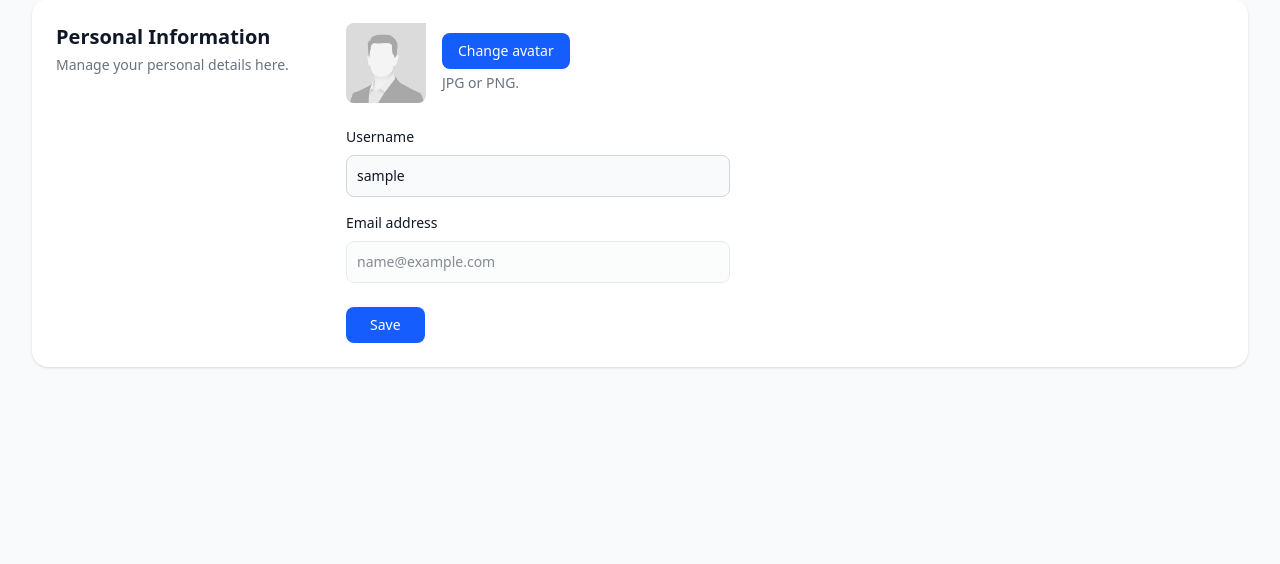
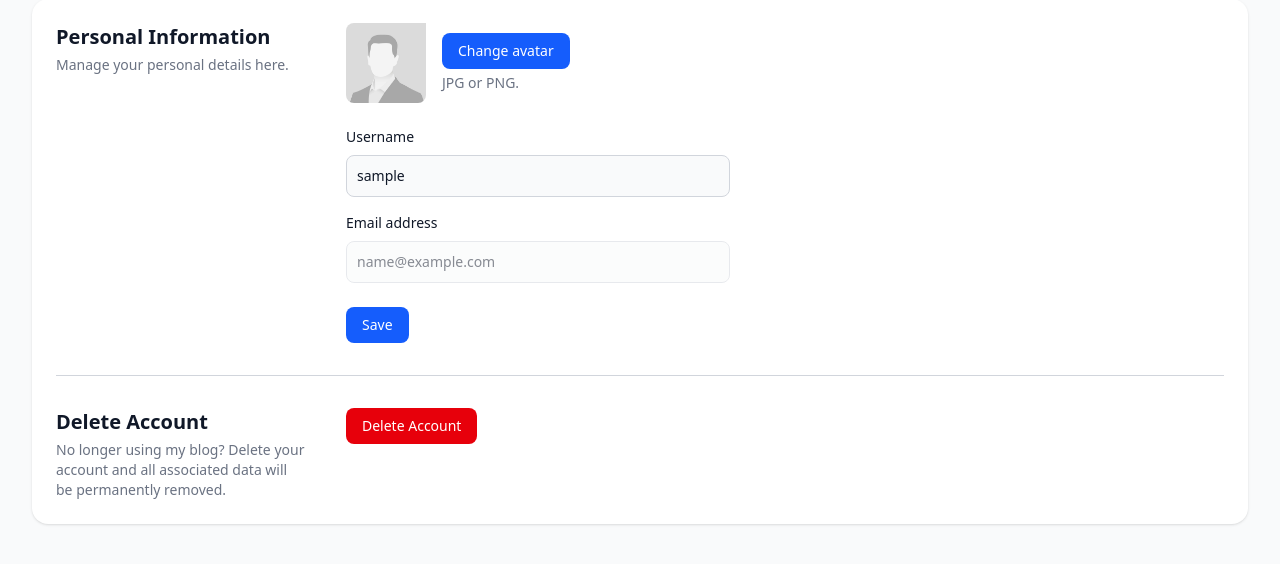
Before and after one commit to Gal1leox/flask-blog-website, a Flask app: page /settings in a window 1280 px wide. Shown: the part 97-661 px from the top of the page. Run offline with Flask 3, Linux system fonts and the light colour scheme; the visitor is signed in with stand-in values (Sample User, id 1); some libraries are stand-ins or nearby versions.

Commit message:
feat(frontend): add delete account section and delete account modal for settings page

```diff
--- a/website/templates/components/ui/field.html
+++ b/website/templates/components/ui/field.html
@@ -4,7 +4,7 @@
 <div>
   {{ field.label(class="mb-2 block text-sm font-medium text-gray-900 dark:text-white") }}
   {% if disabled %}
-    {{ field(disabled="disabled", class="block w-full rounded-lg border border-gray-300 bg-gray-50 p-2.5 text-sm text-gray-900 outline-none focus:border-blue-500 dark:border-gray-600 dark:bg-gray-700 dark:text-white dark:placeholder-gray-400 disabled:opacity-50 disabled:cursor-not-allowed") }}
+    {{ field(disabled="disabled",title="You can't change your email address", class="block w-full rounded-lg border border-gray-300 bg-gray-50 p-2.5 text-sm text-gray-900 outline-none focus:border-blue-500 dark:border-gray-600 dark:bg-gray-700 dark:text-white dark:placeholder-gray-400 disabled:opacity-50 disabled:cursor-not-allowed") }}
   {% else %}
     {{ field(class="block w-full rounded-lg border border-gray-300 bg-gray-50 p-2.5 text-sm text-gray-900 outline-none focus:border-blue-500 dark:border-gray-600 dark:bg-gray-700 dark:text-white dark:placeholder-gray-400") }}
   {% endif %}
--- /dev/null
+++ b/website/templates/components/ui/modal/delete_account_modal.html
@@ -0,0 +1,67 @@
+{# templates/components/ui/modal/delete_account_modal.html #}
+
+<div x-data="{ open: false }" x-init="$watch('open', value => document.body.classList.toggle('overflow-hidden', value))">
+  <button
+    @click="open = true"
+    type="button"
+    class="self-start bg-red-600 hover:bg-red-700 text-white text-sm px-4 py-2 rounded-lg font-medium focus:outline-none focus:ring-2 focus:ring-red-400"
+  >
+    Delete Account
+  </button>
+
+  <div
+    x-show="open"
+    x-cloak
+    x-transition.opacity.duration.300ms
+    class="fixed inset-0 z-50 flex items-center justify-center"
+    role="dialog"
+    aria-modal="true"
+    aria-labelledby="modal-title"
+  >
+    <div class="fixed inset-0 bg-gray-500/75 dark:bg-gray-900/75 transition-opacity"></div>
+    <div class="relative z-50 p-4 w-full max-w-[420px] overflow-y-auto max-h-full" @click.away="open = false">
+      <div class="relative bg-white dark:bg-gray-800 rounded-2xl shadow-lg transition-all">
+        <div class="bg-white dark:bg-gray-800 px-4 pt-5 pb-4 sm:p-6">
+          <div class="sm:flex sm:items-start">
+            <div class="mx-auto flex sm:h-12 sm:w-12 h-14 w-14 shrink-0 items-center justify-center rounded-full bg-red-100 dark:bg-red-900">
+              <svg
+                class="sm:h-8 sm:w-8 h-9 w-9 text-red-600 dark:text-red-400"
+                aria-hidden="true"
+                fill="none"
+                viewBox="0 0 24 24"
+                stroke-width="1.5"
+                stroke="currentColor"
+              >
+                <path stroke-linecap="round" stroke-linejoin="round" d="M12 9v3.75m-9.303 3.376c-.866 1.5.217 3.374 1.948 3.374h14.71c1.73 0 2.813-1.874 1.948-3.374L13.949 3.378c-.866-1.5-3.032-1.5-3.898 0L2.697 16.126ZM12 15.75h.007v.008H12v-.008Z" />
+              </svg>
+            </div>
+            <div class="mt-3 text-center sm:mt-0 sm:ml-4 sm:text-left">
+              <h3 id="modal-title" class="text-base font-semibold text-gray-900 dark:text-gray-100">
+                Do you want to delete your account?
+              </h3>
+              <div class="mt-2">
+                <p class="text-sm text-gray-500 dark:text-gray-300">
+                  All data will be permanently removed.
+                </p>
+              </div>
+            </div>
+          </div>
+        </div>
+        <div class="bg-gray-50 dark:bg-gray-700 px-4 py-3 sm:flex sm:justify-end">
+          <form action="/settings/delete-account" method="POST" class="inline">
+            <button type="submit" class="whitespace-nowrap text-sm w-full sm:w-auto text-center bg-red-600 hover:bg-red-700 text-white px-4 py-2 rounded-md focus:outline-none focus:ring-2 focus:ring-red-300">
+              Yes, I do
+            </button>
+          </form>
+          <button
+            @click="open = false"
+            type="button"
+            class="mt-3 sm:mt-0 sm:ml-3 whitespace-nowrap text-sm w-full sm:w-auto text-center bg-white dark:bg-gray-800 hover:bg-gray-100 dark:hover:bg-gray-600 text-gray-800 dark:text-gray-200 px-4 py-2 rounded-md focus:outline-none focus:ring-2 focus:ring-gray-300"
+          >
+            No, cancel
+          </button>
+        </div>
+      </div>
+    </div>
+  </div>
+</div>
--- a/website/templates/pages/shared/settings.html
+++ b/website/templates/pages/shared/settings.html
@@ -10,7 +10,7 @@
 {% if messages %}
 <div class="mb-6" x-data="{ count: {{ messages|length }} }" x-show="count > 0">
   {% for category, message in messages %}
-  {{ alert(category, message) }}
+    {{ alert(category, message) }}
   {% endfor %}
 </div>
 {% endif %}
@@ -91,7 +91,7 @@
 
       <button
         type="submit"
-        class="self-start bg-blue-600 hover:bg-blue-700 text-white text-sm px-6 py-2 rounded-lg font-medium focus:outline-none focus:ring-2 focus:ring-blue-400"
+        class="self-start bg-blue-600 hover:bg-blue-700 text-white text-sm px-4 py-2 rounded-lg font-medium focus:outline-none focus:ring-2 focus:ring-blue-400"
       >
         Save
       </button>
@@ -127,11 +127,22 @@
 
       <button
         type="submit"
-        class="self-start bg-blue-600 hover:bg-blue-700 text-white text-sm px-6 py-2 rounded-lg font-medium focus:outline-none focus:ring-2 focus:ring-blue-400"
+        class="self-start bg-blue-600 hover:bg-blue-700 text-white text-sm px-4 py-2 rounded-lg font-medium focus:outline-none focus:ring-2 focus:ring-blue-400"
       >
         Change Password
       </button>
     </form>
+  </div>
+  {% endif %}
+
+  {% if not is_admin %}
+  <hr class="my-8 border-gray-300 dark:border-gray-700">
+  <div class="grid grid-cols-1 sm:grid-cols-[250px_1fr] gap-x-10 gap-y-4">
+    <aside>
+      <h2 class="text-gray-900 dark:text-gray-100 text-xl font-semibold mb-1">Delete Account</h2>
+      <p class="text-sm text-gray-500 dark:text-gray-400">No longer using my blog? Delete your account and all associated data will be permanently removed.</p>
+    </aside>
+    {% include "components/ui/modal/delete_account_modal.html" %}
   </div>
   {% endif %}
 </div>
```
